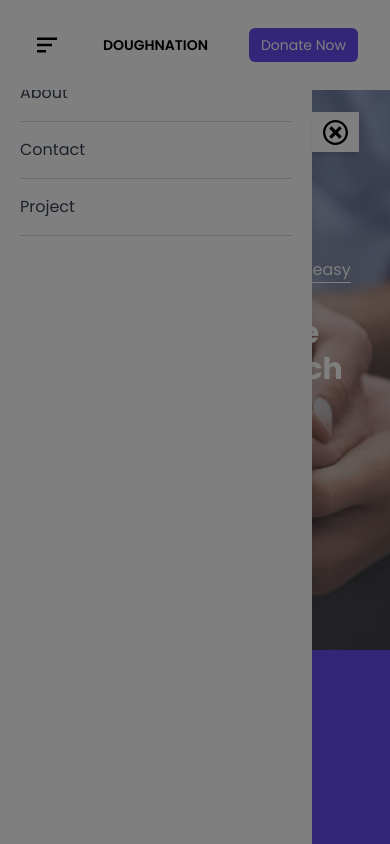
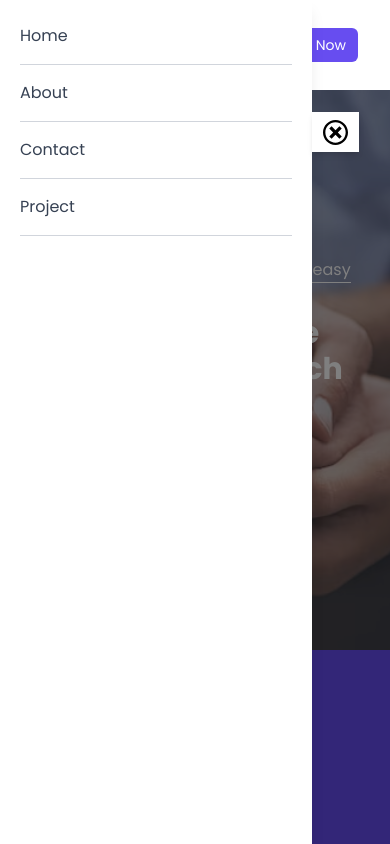
Before and after one commit to spanzyteo/Doughnation, a Next.js app: page / in a window 390 px wide. Both pictures are taken after a click on the icon 47 px from the left and 45 px from the top of the page. Shown: the top 844 px of the page. Built offline with nearby package versions, Linux system fonts and the light colour scheme.

Commit message:
modification on sidebar and navbar

```diff
--- a/app/components/Navbar.tsx
+++ b/app/components/Navbar.tsx
@@ -11,7 +11,7 @@ const Navbar = () => {
     dispatch(openSidebar())
   }
   return (
-    <div className="h-[90px] flex items-center justify-between fixed top-0 right-0 left-0 px-8 lg:px-20 bg-white z-50">
+    <div className="h-[90px] flex items-center justify-between fixed top-0 right-0 left-0 px-8 lg:px-20 bg-white z-15">
       <BiMenuAltLeft
         className="block lg:hidden h-[30px] w-[30px] text-black"
         onClick={() => handleOPenSidebar()}
--- a/app/components/Sidebar.tsx
+++ b/app/components/Sidebar.tsx
@@ -37,7 +37,7 @@ const Sidebar = () => {
             animate={{ opacity: 0.5 }}
             exit={{ opacity: 0 }}
             transition={{ duration: 0.3 }}
-            className="fixed top-0 left-0 w-full h-full bg-black z-100 lg:hidden"
+            className="fixed top-0 left-0 w-full h-full bg-black z-10 lg:hidden"
             onClick={handleCloseSidebar} // Clicking outside closes the sidebar
           ></motion.div>
 
```
